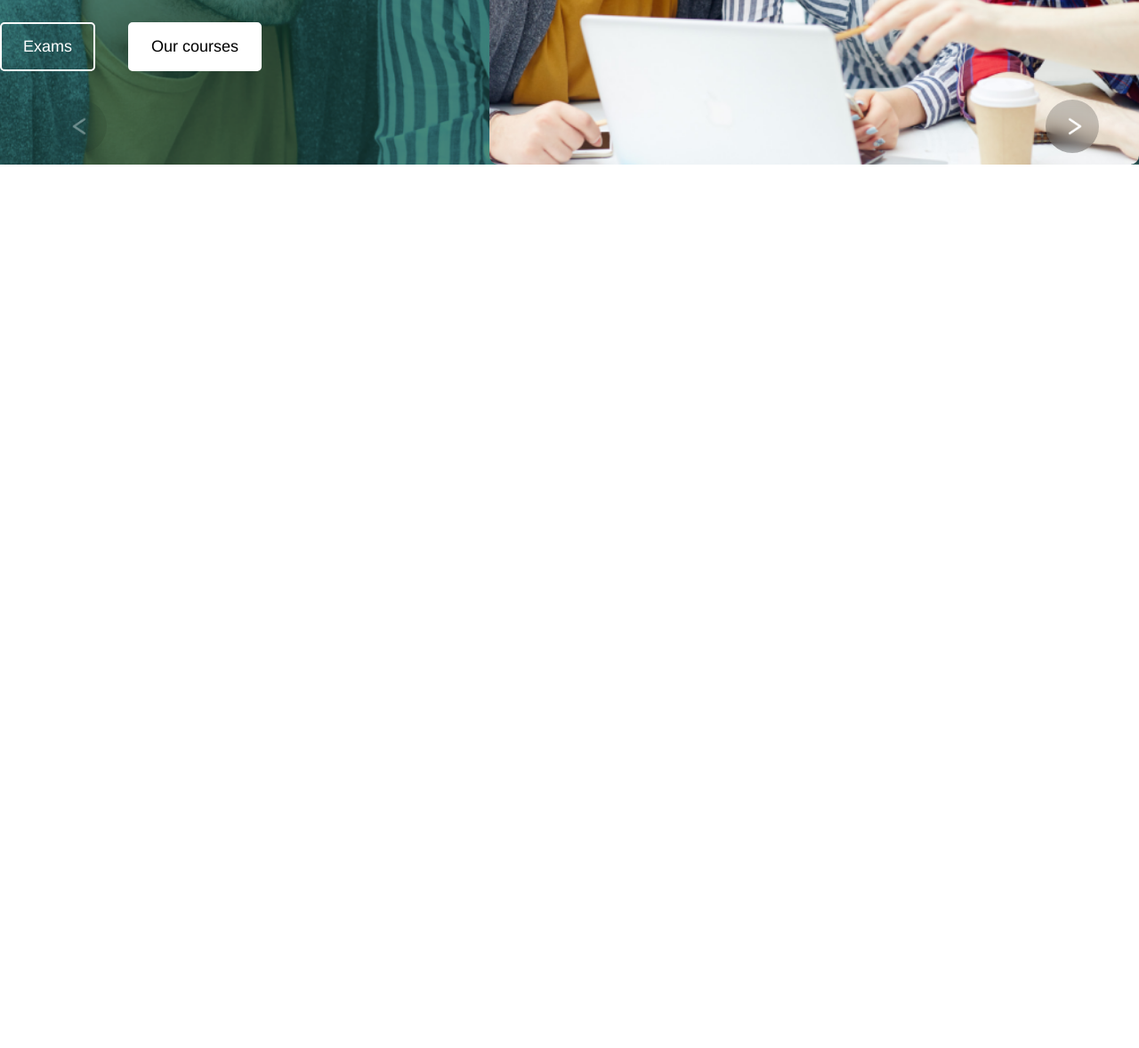
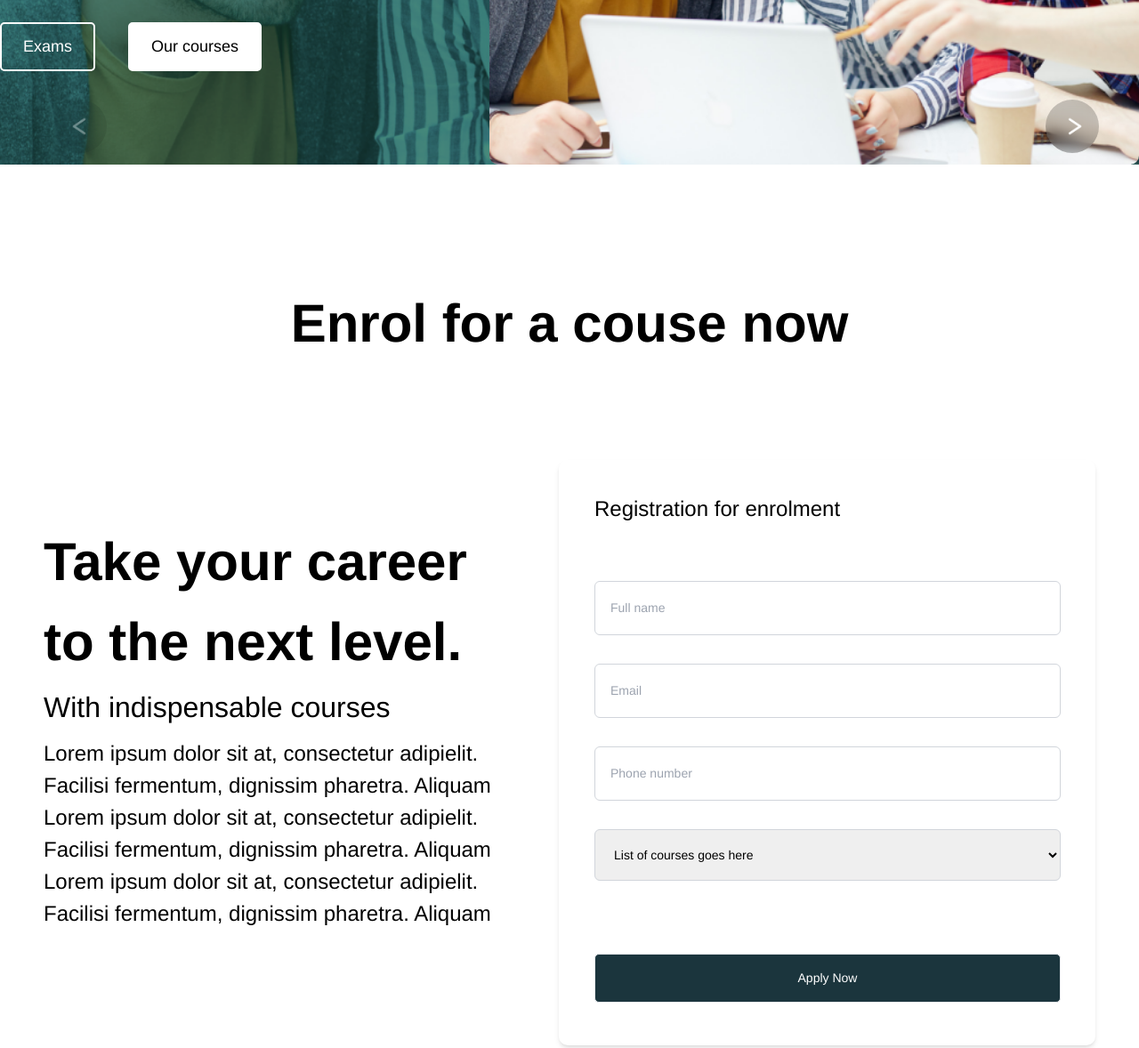
Before and after one commit to abdulaziz052/column, a website: page public/css/index.html in a window 1280 px wide. Shown: the part 507-1685 px from the top of the page at 89% size. Before the commit the page ends 800 px from the top, so only its background shows below. Drawn offline with nearby package versions, Linux system fonts and the light colour scheme.

Commit message:
enroll section responsive style finished

```diff
--- a/public/css/index.html
+++ b/public/css/index.html
@@ -252,23 +252,23 @@
             </div>
         </div>
     </div>
-    <section class="max-w-[1222px] mx-auto pl-[20px] pt-[134px] pr-[20px]  p-[38px]" hidden>
-        <div class="text-center mb-[108px]">
-            <h2 class=" font-[700] text-[60px]">Enrol for a couse now</h2>
+    <section class="max-w-[1222px] mx-auto pl-[20px] pt-[134px] pr-[20px]  p-[38px] ">
+        <div class="text-left ml-[100px] md:ml-0 md:text-center mb-[40px] md:mb-[108px]">
+            <h2 class=" font-[700] text-[30px] md:text-[60px]">Enrol for a couse now</h2>
         </div>
         <div class="flex">
             <div class="">
-                <h4 class="max-w-[589px] mt-[70px] mb-[4px] font-[700]  text-[60px]">Take your career to the next level.
+                <h4 class="hidden md:block max-w-[589px] mt-[70px] mb-[4px] font-[700]  text-[60px]">Take your career to the next level.
                 </h4>
-                <h5 class=" mb-[10px] text-[32px]">With indispensable courses</h5>
-                <p class="max-w-[534px] text-[24px]">Lorem ipsum dolor sit at, consectetur adipielit. Facilisi
+                <h5 class="hidden md:block mb-[10px] text-[32px]">With indispensable courses</h5>
+                <p class="hidden md:block max-w-[534px] text-[24px]">Lorem ipsum dolor sit at, consectetur adipielit. Facilisi
                     fermentum, dignissim pharetra. Aliquam
                     Lorem ipsum dolor sit at, consectetur adipielit. Facilisi fermentum, dignissim pharetra. Aliquam
                     Lorem ipsum dolor sit at, consectetur adipielit. Facilisi fermentum, dignissim pharetra. Aliquam</p>
             </div>
-            <div class="w-[604px] ml-[59px] rounded-[10px] shadow-md shadow-gray-400 pt-[37px] pr-[39px] pb-[48px] ">
+            <div class="w-[604px] ml-[59px] rounded-[10px] md:shadow-md shadow-gray-400 pt-[37px] pr-[39px] pb-[48px] ">
                 <form action="">
-                    <h6 class=" ml-[40px] mb-[63px] text-[24px]">Registration for enrolment</h6>
+                    <h6 class="hidden md:block ml-[40px] mb-[63px] text-[24px]">Registration for enrolment</h6>
                     <input placeholder="Full name" required
                         class="w-[524px] ml-[40px] mb-[32px] pt-[19px] pb-[19px] pl-[17px]  border border-gray-300 rounded-[6px]"
                         type="text">
@@ -278,8 +278,8 @@
                     <input placeholder="Phone number"
                         class="w-[524px] mb-[32px] ml-[40px] pt-[19px] pb-[19px] pl-[17px]  border border-gray-300 rounded-[6px]"
                         type="text">
-                    <select placeholder="awwefadwqwe"
-                        class="w-[524px] mb-[82px] ml-[40px] pt-[19px] pb-[19px] pl-[17px]  border border-gray-300 rounded-[6px]"
+                    <select placeholder=""
+                        class="w-[524px] mb-[32px] md:mb-[82px] ml-[40px] pt-[19px] pb-[19px] pl-[17px]  border border-gray-300 rounded-[6px]"
                         name="" id="">
 
                         <option value=""><img class="w-[24px]" src="./img/snow.png" alt="">List of courses goes here
@@ -291,7 +291,7 @@
                     </select>
                     <div class="text-right">
                         <button
-                            class=" pt-[16px] pl-[80px] pb-[16px] pr-[80px]  text-white border rounded-[5px] bg-[#1B353D]">Apply
+                            class="w-[524px] pt-[16px] pl-[80px] pb-[16px] pr-[80px]  text-white border rounded-[5px] bg-[#1B353D]">Apply
                             Now</button>
                     </div>
                 </form>
```
Also changed, not shown: public/css/styles.css.
